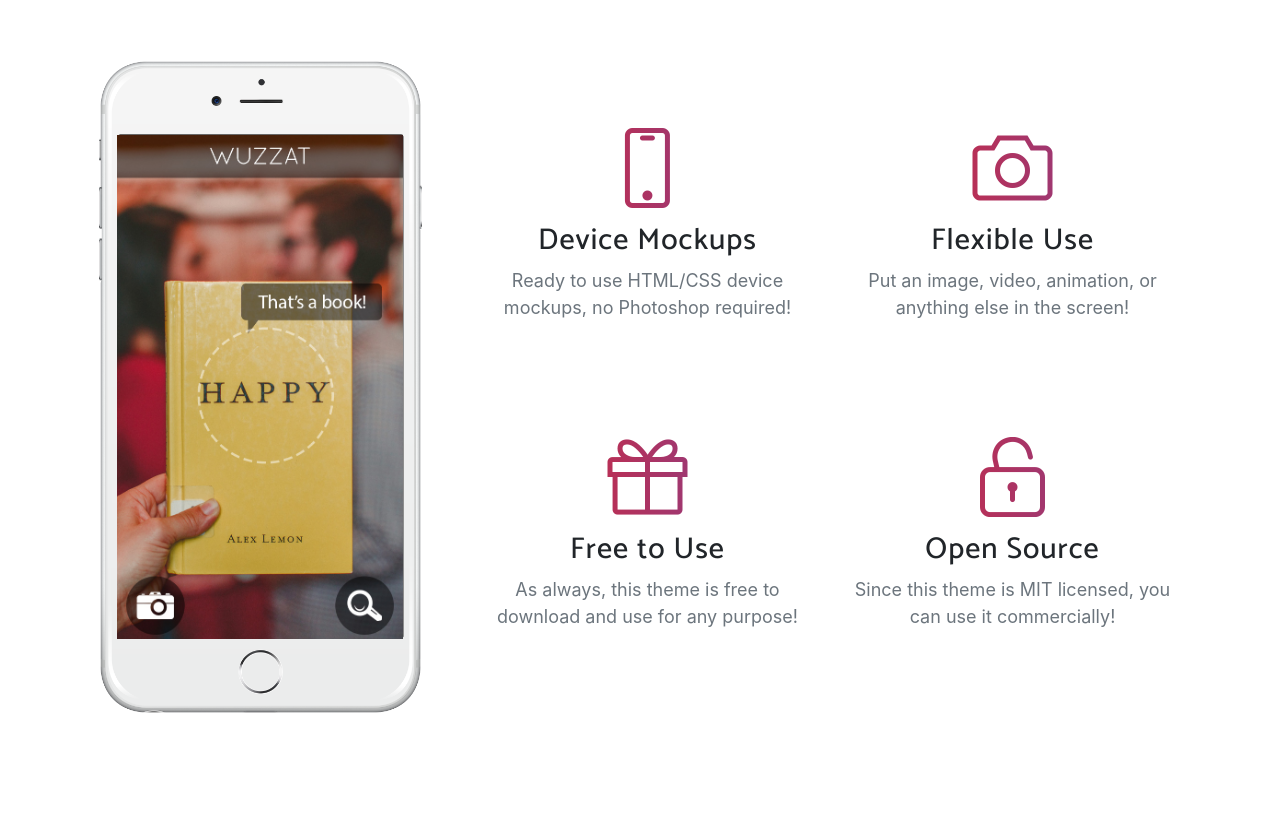
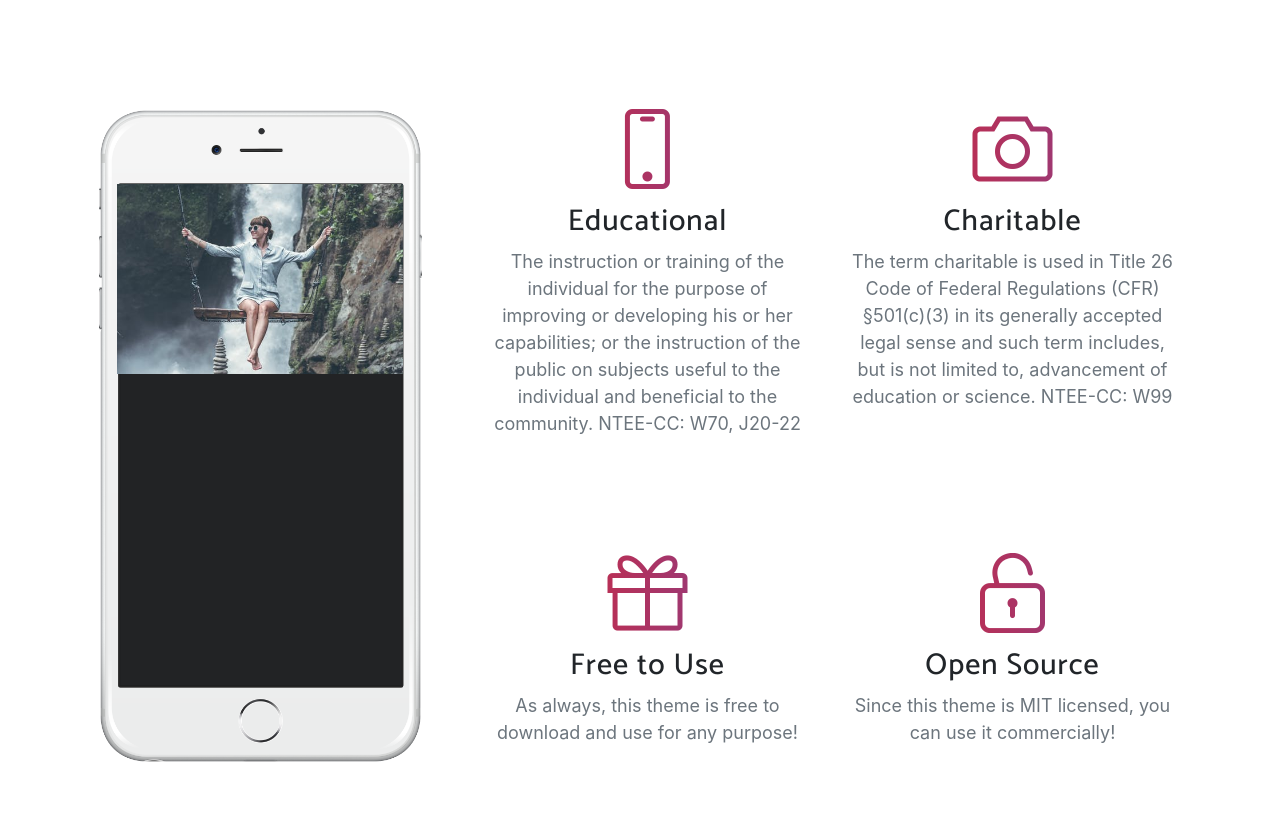
Before and after one commit to zenativity/zenativity.org, a website with bundled scripts: page index.html in a window 1280 px wide. Shown: the part 1740-2555 px from the top of the page. Built offline with nearby package versions, Linux system fonts and the light colour scheme; a web font is replaced by a local one.

Commit message:
change features

```diff
--- a/index.html
+++ b/index.html
@@ -113,7 +113,7 @@
               <div class="device">
                 <div class="screen">
                   <!-- Demo image for screen mockup, you can put an image here, some HTML, an animation, video, or anything else! -->
-                  <img src="img/demo-screen-1.jpg" class="img-fluid" alt="">
+                  <img src="img/Zen-Beauty.jpeg" class="img-fluid" alt="">
                 </div>
                 <div class="button">
                   <!-- You can hook the "home button" to some JavaScript events or just remove it -->
@@ -128,15 +128,15 @@
               <div class="col-lg-6">
                 <div class="feature-item">
                   <i class="icon-screen-smartphone text-primary"></i>
-                  <h3>Device Mockups</h3>
-                  <p class="text-muted">Ready to use HTML/CSS device mockups, no Photoshop required!</p>
+                  <h3>Educational</h3>
+                  <p class="text-muted">The instruction or training of the individual for the purpose of improving or developing his or her capabilities; or the instruction of the public on subjects useful to the individual and beneficial to the community. NTEE-CC: W70, J20-22</p>
                 </div>
               </div>
               <div class="col-lg-6">
                 <div class="feature-item">
                   <i class="icon-camera text-primary"></i>
-                  <h3>Flexible Use</h3>
-                  <p class="text-muted">Put an image, video, animation, or anything else in the screen!</p>
+                  <h3>Charitable</h3>
+                  <p class="text-muted">The term charitable is used in Title 26 Code of Federal Regulations (CFR) §501(c)(3) in its generally accepted legal sense and such term includes, but is not limited to, advancement of education or science. NTEE-CC: W99</p>
                 </div>
               </div>
             </div>
```
